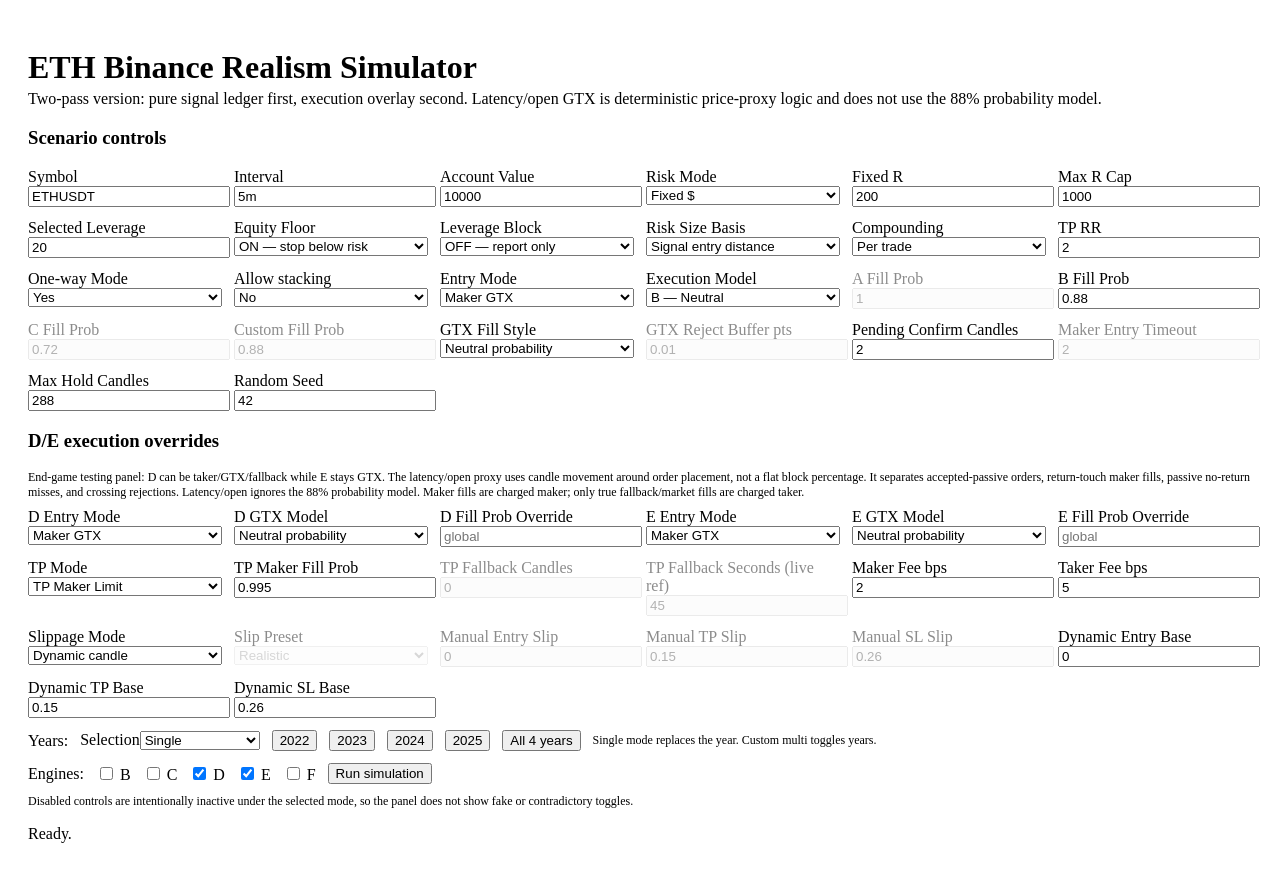
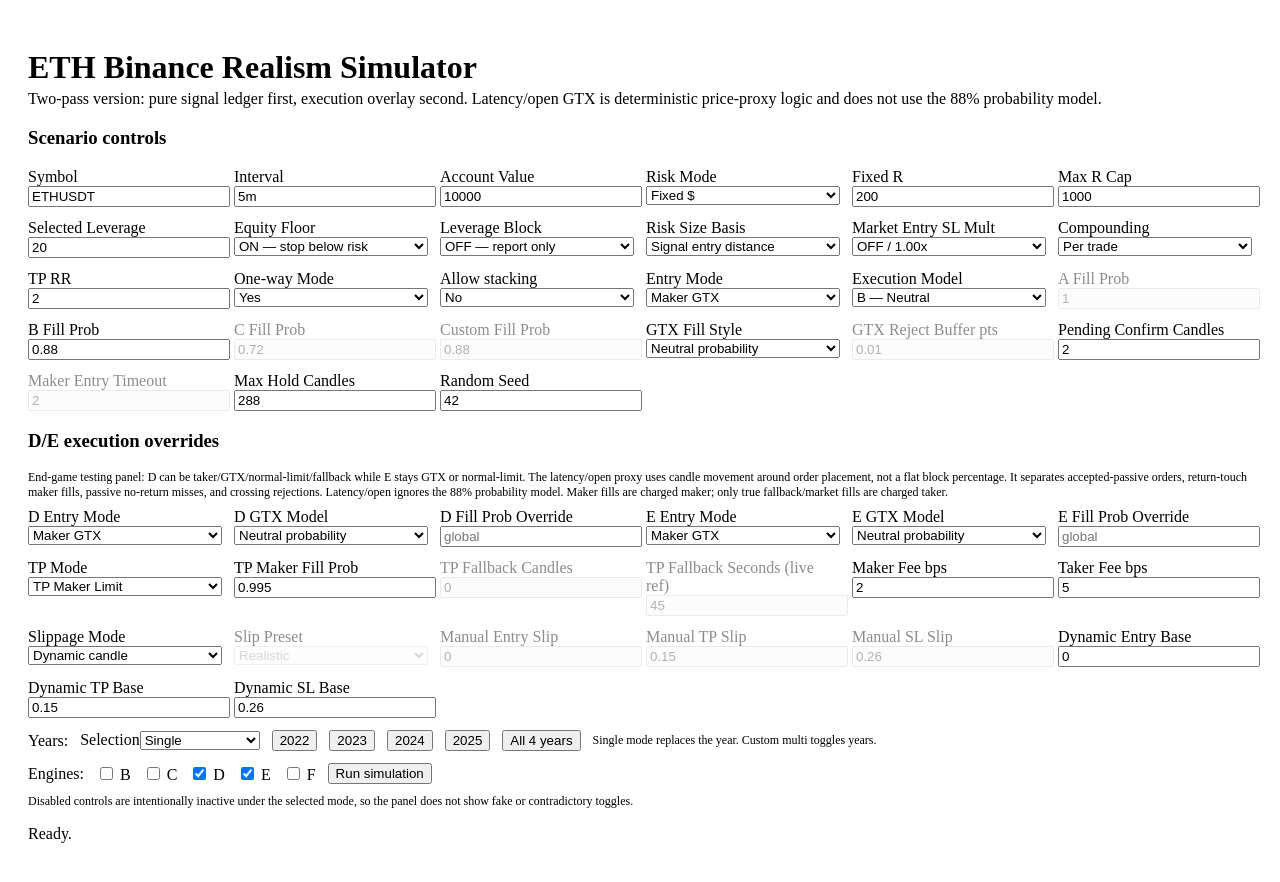
Before and after one commit to hanitaki93-create/eth-realism-simulator, a React (Vite) app in the folder client/: page / in a window 1280 px wide. Shown: the top 882 px of the page. Built offline with nearby package versions, Linux system fonts and the light colour scheme.

Commit message:
Update ScenarioForm.jsx

```diff
--- a/client/src/components/ScenarioForm.jsx
+++ b/client/src/components/ScenarioForm.jsx
@@ -34,10 +34,11 @@
   const engineMode = (id) => config.engineEntryMode?.[id] || entryMode;
   const engineStyle = (id) => config.engineMakerEntryFillStyle?.[id] || config.makerEntryFillStyle || 'neutral_prob';
   const engineIsMaker = (id) => engineMode(id) !== 'taker_market';
-  const engineUsesProbability = (id) => engineIsMaker(id) && engineStyle(id) !== 'latency_open';
-  const engineUsesLatency = (id) => engineIsMaker(id) && engineStyle(id) === 'latency_open';
-  const engineUsesTouchTimeout = (id) => engineIsMaker(id) && (engineStyle(id) === 'touch_gated' || engineStyle(id) === 'hybrid');
-  const makerEntryActive = activeEngineIds.some(engineIsMaker);
+  const engineUsesGtxStyle = (id) => ['maker_gtx','maker_gtx_then_taker','maker_gtx_then_market'].includes(engineMode(id));
+  const engineUsesProbability = (id) => engineUsesGtxStyle(id) && engineStyle(id) !== 'latency_open';
+  const engineUsesLatency = (id) => engineUsesGtxStyle(id) && engineStyle(id) === 'latency_open';
+  const engineUsesTouchTimeout = (id) => (engineUsesGtxStyle(id) && (engineStyle(id) === 'touch_gated' || engineStyle(id) === 'hybrid')) || engineMode(id).startsWith('normal_limit');
+  const makerEntryActive = activeEngineIds.some(engineUsesGtxStyle);
   const fillModelActive = activeEngineIds.some(engineUsesProbability);
   const gtxRejectBufferActive = activeEngineIds.some(engineUsesLatency);
   const entryTouchTimeoutActive = activeEngineIds.some(engineUsesTouchTimeout);
@@ -90,6 +91,15 @@
           </select>
         </label>
 
+        <label>Market Entry SL Mult
+          <select style={inputStyle} value={String(config.marketEntrySlMultiplier ?? 1)} onChange={e=>set('marketEntrySlMultiplier', +e.target.value)}>
+            <option value="1">OFF / 1.00x</option>
+            <option value="1.1">1.10x</option>
+            <option value="1.25">1.25x</option>
+            <option value="1.5">1.50x</option>
+          </select>
+        </label>
+
         <label>Compounding
           <select style={inputStyle} value={config.compounding} onChange={e=>set('compounding', e.target.value)}>
             <option value="none">None</option>
@@ -121,6 +131,8 @@
             <option value="maker_gtx">Maker GTX</option>
             <option value="maker_gtx_then_taker">GTX crossing reject → taker fallback</option>
             <option value="maker_gtx_then_market">GTX any failed attempt → market fallback</option>
+            <option value="normal_limit">Normal Limit Only</option>
+            <option value="normal_limit_then_market">Normal Limit then Market</option>
             <option value="taker_market">Taker Market</option>
           </select>
         </label>
@@ -160,13 +172,13 @@
       <div className="card" style={{ marginTop:12, background:'rgba(255,255,255,0.03)' }}>
         <h3>D/E execution overrides</h3>
         <div style={{ color:'var(--text3)', fontSize:12, marginBottom:8 }}>
-          End-game testing panel: D can be taker/GTX/fallback while E stays GTX. The latency/open proxy uses candle movement around order placement, not a flat block percentage. It separates accepted-passive orders, return-touch maker fills, passive no-return misses, and crossing rejections. Latency/open ignores the 88% probability model. Maker fills are charged maker; only true fallback/market fills are charged taker.
+          End-game testing panel: D can be taker/GTX/normal-limit/fallback while E stays GTX or normal-limit. The latency/open proxy uses candle movement around order placement, not a flat block percentage. It separates accepted-passive orders, return-touch maker fills, passive no-return misses, and crossing rejections. Latency/open ignores the 88% probability model. Maker fills are charged maker; only true fallback/market fills are charged taker.
         </div>
         <div style={{ display:'grid', gridTemplateColumns:'repeat(6, minmax(0,1fr))', gap:12 }}>
           {perEngineIds.map(id => {
             const engMode = engineMode(id);
             const engStyle = engineStyle(id);
-            const engIsMakerActive = engineIsMaker(id);
+            const engIsMakerActive = engineUsesGtxStyle(id);
             const engProbActive = engineUsesProbability(id);
             return <React.Fragment key={id}>
               <label>{id} Entry Mode
@@ -174,6 +186,8 @@
                   <option value="maker_gtx">Maker GTX</option>
                   <option value="maker_gtx_then_taker">GTX crossing reject → taker fallback</option>
                   <option value="maker_gtx_then_market">GTX any failed attempt → market fallback</option>
+                  <option value="normal_limit">Normal Limit Only</option>
+                  <option value="normal_limit_then_market">Normal Limit then Market</option>
                   <option value="taker_market">Taker Market</option>
                 </select>
               </label>
```
